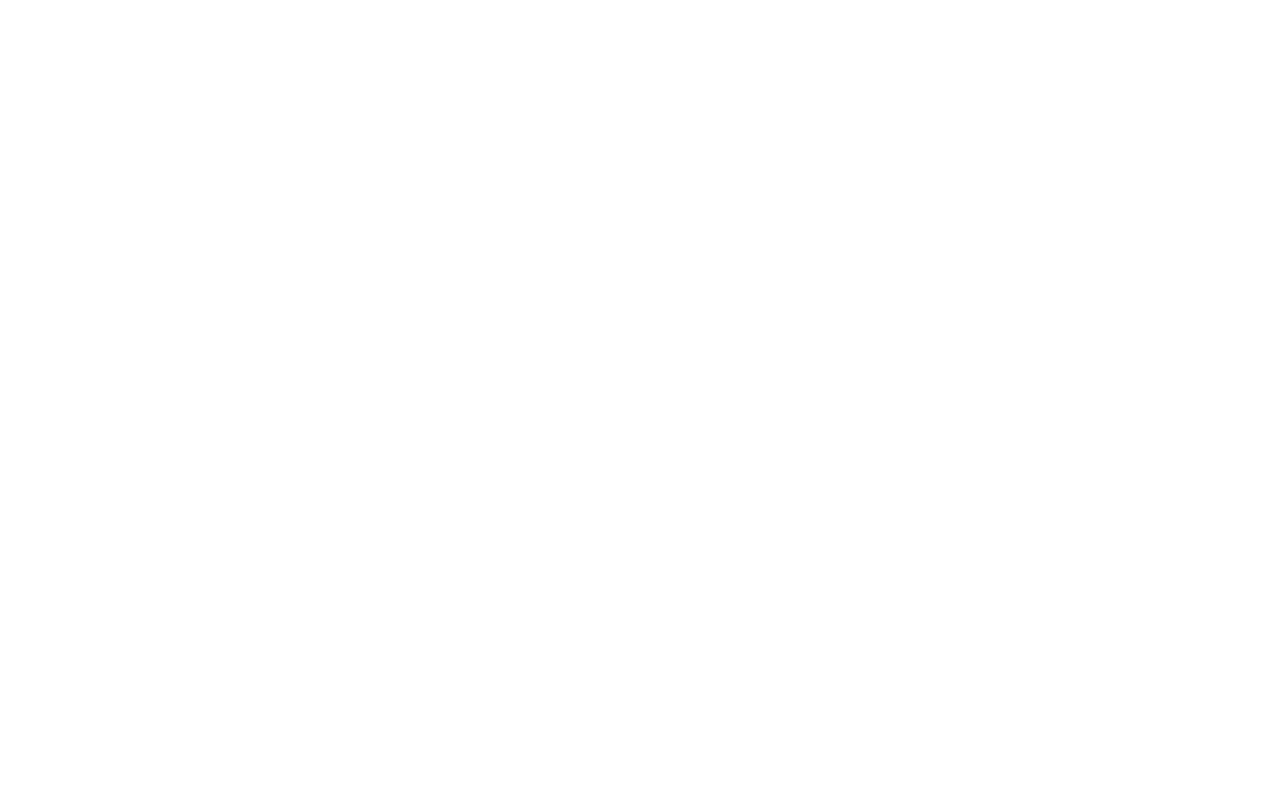
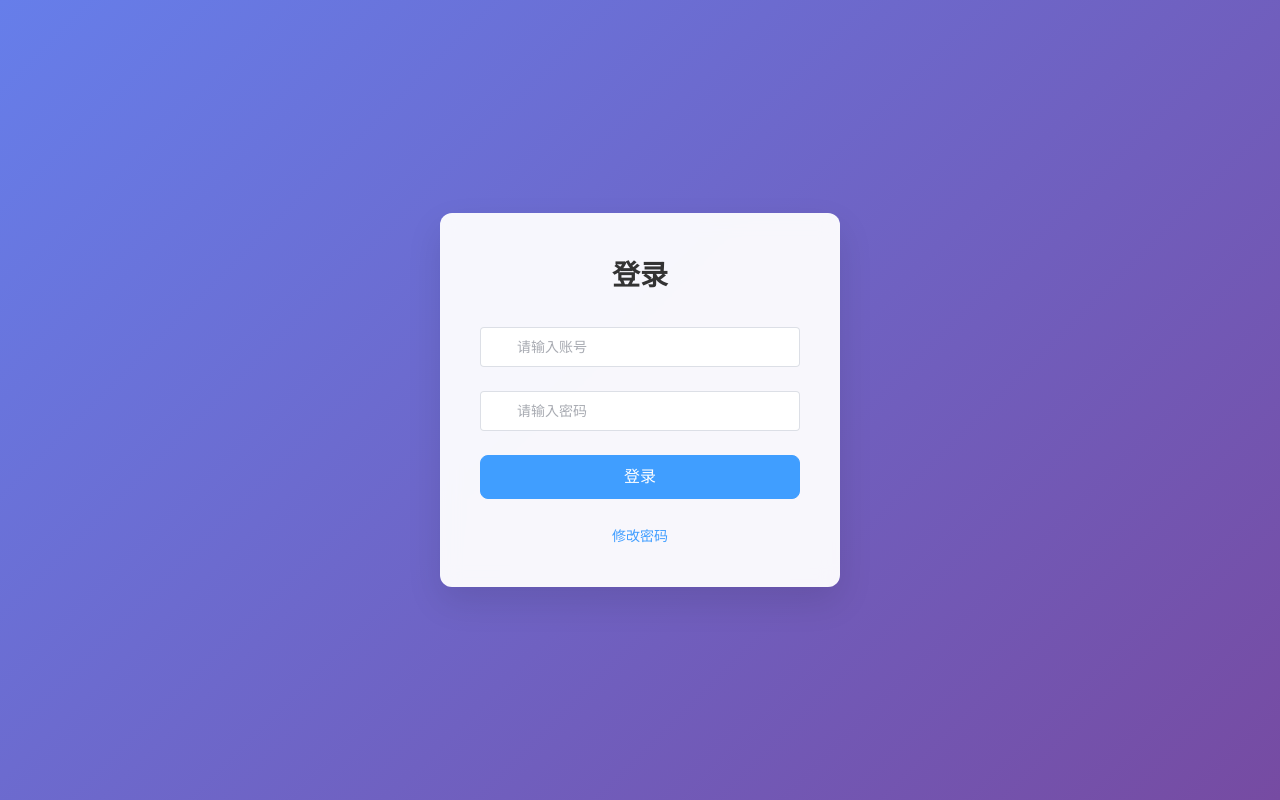
Before and after one commit to Geoseanlee/sdge_summit_page, a Vue app in the folder sdgs-admin/: page /login in a window 1280 px wide. Before the commit this address had no page. Built offline with nearby package versions, Linux system fonts and the light colour scheme.

Commit message:
登录页面设计

```diff
--- a/sdgs-admin/src/router/index.js
+++ b/sdgs-admin/src/router/index.js
@@ -4,6 +4,11 @@
 const router = createRouter({
   history: createWebHistory(import.meta.env.BASE_URL),
   routes: [
+    {
+      path: '/login',
+      name: 'login',
+      component: () => import('../views/LoginView.vue'),
+    },
     {
       path: '/',
       component: Layout,
@@ -12,66 +17,66 @@
         {
           path: 'home',
           name: 'home',
-          component: () => import('../views/HomeView.vue')
+          component: () => import('../views/HomeView.vue'),
         },
         {
           path: 'expo',
           name: 'expo',
-          component: () => import('../views/ExpoView.vue')
+          component: () => import('../views/ExpoView.vue'),
         },
         {
           path: 'expo/background',
           name: 'expo-background',
-          component: () => import('../views/expo/BackgroundView.vue')
+          component: () => import('../views/expo/BackgroundView.vue'),
         },
         {
           path: 'expo/summit',
           name: 'expo-summit',
-          component: () => import('../views/expo/SummitView.vue')
+          component: () => import('../views/expo/SummitView.vue'),
         },
         {
           path: 'roundtable/info',
           name: 'roundtable-info',
-          component: () => import('../views/roundtable/InfoView.vue')
+          component: () => import('../views/roundtable/InfoView.vue'),
         },
         {
           path: 'roundtable/manage',
           name: 'roundtable-manage',
-          component: () => import('../views/roundtable/ManageView.vue')
+          component: () => import('../views/roundtable/ManageView.vue'),
         },
         {
           path: 'updates',
           name: 'updates',
-          component: () => import('../views/UpdatesView.vue')
+          component: () => import('../views/UpdatesView.vue'),
         },
         {
           path: 'about',
           name: 'about',
-          component: () => import('../views/AboutView.vue')
+          component: () => import('../views/AboutView.vue'),
         },
         {
           path: 'about/more',
           name: 'about-more',
-          component: () => import('../views/about/MoreView.vue')
+          component: () => import('../views/about/MoreView.vue'),
         },
         {
           path: 'join',
           name: 'join',
-          component: () => import('../views/JoinView.vue')
+          component: () => import('../views/JoinView.vue'),
         },
         {
           path: 'image-management',
           name: 'image-management',
-          component: () => import('../views/ImageManagementView.vue')
+          component: () => import('../views/ImageManagementView.vue'),
         },
         {
           path: 'account',
           name: 'account',
-          component: () => import('../views/AccountView.vue')
-        }
-      ]
-    }
-  ]
+          component: () => import('../views/AccountView.vue'),
+        },
+      ],
+    },
+  ],
 })
 
 export default router
--- /dev/null
+++ b/sdgs-admin/src/views/LoginView.vue
@@ -0,0 +1,273 @@
+<template>
+  <div class="login-container">
+    <div class="login-box">
+      <div class="login-title">
+        <h2>{{ isChangePasswordMode ? '修改密码' : '登录' }}</h2>
+      </div>
+
+      <!-- 登录模式 -->
+      <el-form v-if="!isChangePasswordMode" ref="loginFormRef" :model="loginForm" :rules="loginRules" class="login-form"
+        @submit.prevent="handleLogin">
+        <el-form-item prop="username">
+          <el-input v-model="loginForm.username" placeholder="请输入账号" size="large" prefix-icon="User" clearable />
+        </el-form-item>
+
+        <el-form-item prop="password">
+          <el-input v-model="loginForm.password" type="password" placeholder="请输入密码" size="large" prefix-icon="Lock"
+            show-password clearable @keyup.enter="handleLogin" />
+        </el-form-item>
+
+        <el-form-item>
+          <el-button type="primary" size="large" :loading="loading" class="login-btn" @click="handleLogin">
+            登录
+          </el-button>
+        </el-form-item>
+
+        <div class="login-footer">
+          <el-link type="primary" @click="handleChangePassword">
+            修改密码
+          </el-link>
+        </div>
+      </el-form>
+
+      <!-- 修改密码模式 -->
+      <el-form v-else ref="changePasswordFormRef" :model="changePasswordForm" :rules="changePasswordRules"
+        class="login-form" @submit.prevent="handleChangePasswordSubmit">
+        <el-form-item prop="adminUsername">
+          <el-input v-model="changePasswordForm.adminUsername" placeholder="请输入超级管理员账号" size="large"
+            prefix-icon="UserFilled" clearable />
+        </el-form-item>
+
+        <el-form-item prop="adminPassword">
+          <el-input v-model="changePasswordForm.adminPassword" type="password" placeholder="请输入超级管理员密码" size="large"
+            prefix-icon="Lock" show-password clearable />
+        </el-form-item>
+
+        <el-form-item prop="targetUsername">
+          <el-input v-model="changePasswordForm.targetUsername" placeholder="请输入要修改的账号" size="large" prefix-icon="User"
+            clearable />
+        </el-form-item>
+
+        <el-form-item prop="newPassword">
+          <el-input v-model="changePasswordForm.newPassword" type="password" placeholder="请输入新密码" size="large"
+            prefix-icon="Key" show-password clearable @keyup.enter="handleChangePasswordSubmit" />
+        </el-form-item>
+
+        <el-form-item>
+          <el-button type="primary" size="large" :loading="loading" class="login-btn"
+            @click="handleChangePasswordSubmit">
+            修改密码
+          </el-button>
+        </el-form-item>
+
+        <div class="login-footer">
+          <el-link type="primary" @click="backToLogin">
+            返回登录
+          </el-link>
+        </div>
+      </el-form>
+    </div>
+  </div>
+</template>
+
+<script setup>
+import { ref, reactive } from 'vue'
+import { useRouter } from 'vue-router'
+import { ElMessage } from 'element-plus'
+import { User, Lock, UserFilled, Key } from '@element-plus/icons-vue'
+
+// 路由实例
+const router = useRouter()
+
+// 响应式数据
+const loginFormRef = ref()
+const changePasswordFormRef = ref()
+const loading = ref(false)
+const isChangePasswordMode = ref(false)
+
+// 登录表单数据
+const loginForm = reactive({
+  username: '',
+  password: ''
+})
+
+// 修改密码表单数据
+const changePasswordForm = reactive({
+  adminUsername: '',
+  adminPassword: '',
+  targetUsername: '',
+  newPassword: ''
+})
+
+// 登录表单验证规则
+const loginRules = {
+  username: [
+    { required: true, message: '请输入账号', trigger: 'blur' },
+    { min: 3, max: 20, message: '账号长度应为3-20个字符', trigger: 'blur' }
+  ],
+  password: [
+    { required: true, message: '请输入密码', trigger: 'blur' },
+    { min: 6, max: 20, message: '密码长度应为6-20个字符', trigger: 'blur' }
+  ]
+}
+
+// 修改密码表单验证规则
+const changePasswordRules = {
+  adminUsername: [
+    { required: true, message: '请输入超级管理员账号', trigger: 'blur' },
+    { min: 3, max: 20, message: '账号长度应为3-20个字符', trigger: 'blur' }
+  ],
+  adminPassword: [
+    { required: true, message: '请输入超级管理员密码', trigger: 'blur' },
+    { min: 6, max: 20, message: '密码长度应为6-20个字符', trigger: 'blur' }
+  ],
+  targetUsername: [
+    { required: true, message: '请输入要修改的账号', trigger: 'blur' },
+    { min: 3, max: 20, message: '账号长度应为3-20个字符', trigger: 'blur' }
+  ],
+  newPassword: [
+    { required: true, message: '请输入新密码', trigger: 'blur' },
+    { min: 6, max: 20, message: '密码长度应为6-20个字符', trigger: 'blur' }
+  ]
+}
+
+// 登录处理函数
+const handleLogin = async () => {
+  if (!loginFormRef.value) return
+
+  try {
+    const valid = await loginFormRef.value.validate()
+    if (!valid) return
+
+    loading.value = true
+
+    // 这里添加实际的登录逻辑
+    // 模拟API调用
+    setTimeout(() => {
+      loading.value = false
+      ElMessage.success('登录成功！')
+      // 登录成功后跳转到首页
+      router.push('/')
+    }, 1000)
+
+  } catch (error) {
+    loading.value = false
+    console.error('登录失败:', error)
+  }
+}
+
+// 切换到修改密码模式
+const handleChangePassword = () => {
+  isChangePasswordMode.value = true
+  // 清空表单数据
+  Object.assign(changePasswordForm, {
+    adminUsername: '',
+    adminPassword: '',
+    targetUsername: '',
+    newPassword: ''
+  })
+}
+
+// 修改密码处理函数
+const handleChangePasswordSubmit = async () => {
+  if (!changePasswordFormRef.value) return
+
+  try {
+    const valid = await changePasswordFormRef.value.validate()
+    if (!valid) return
+
+    loading.value = true
+
+    // 这里添加实际的修改密码逻辑
+    // 模拟API调用
+    setTimeout(() => {
+      loading.value = false
+      ElMessage.success('密码修改成功！')
+      // 修改成功后返回登录模式
+      backToLogin()
+    }, 1000)
+
+  } catch (error) {
+    loading.value = false
+    console.error('修改密码失败:', error)
+  }
+}
+
+// 返回登录模式
+const backToLogin = () => {
+  isChangePasswordMode.value = false
+  // 清空表单数据
+  Object.assign(loginForm, {
+    username: '',
+    password: ''
+  })
+}
+</script>
+
+<style scoped>
+.login-container {
+  display: flex;
+  justify-content: center;
+  align-items: center;
+  min-height: 100vh;
+  background: linear-gradient(135deg, #667eea 0%, #764ba2 100%);
+}
+
+.login-box {
+  width: 400px;
+  padding: 40px;
+  background: rgba(255, 255, 255, 0.95);
+  border-radius: 12px;
+  box-shadow: 0 15px 35px rgba(0, 0, 0, 0.1);
+  backdrop-filter: blur(10px);
+}
+
+.login-title {
+  text-align: center;
+  margin-bottom: 30px;
+}
+
+.login-title h2 {
+  color: #333;
+  font-size: 28px;
+  font-weight: 600;
+  margin: 0;
+}
+
+.login-form {
+  width: 100%;
+}
+
+.login-form .el-form-item {
+  margin-bottom: 24px;
+}
+
+.login-btn {
+  width: 100%;
+  height: 44px;
+  font-size: 16px;
+  font-weight: 500;
+  border-radius: 8px;
+}
+
+.login-footer {
+  text-align: center;
+  margin-top: 20px;
+}
+
+.login-footer .el-link {
+  font-size: 14px;
+}
+
+/* 响应式设计 */
+@media (max-width: 480px) {
+  .login-box {
+    width: 90%;
+    padding: 30px 20px;
+  }
+
+  .login-title h2 {
+    font-size: 24px;
+  }
+}
+</style>
```
